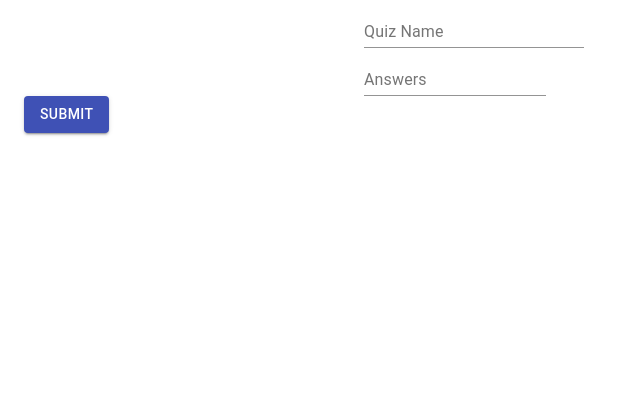
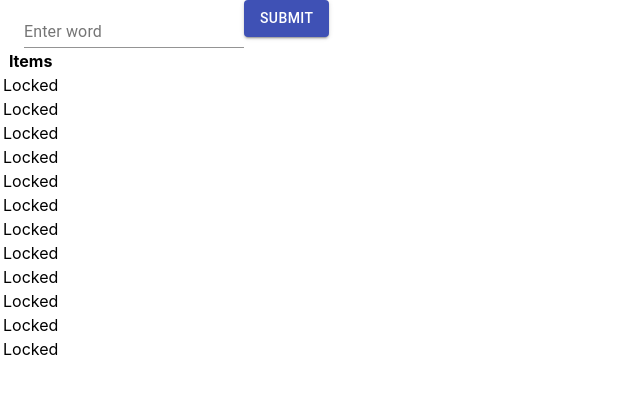
Before and after one commit to hamsaravi0/quiz-game, a React (Create React App) app in the folder qg-client-side/: page / in a window 1280 px wide. Shown: the top 394 px of the page, without its empty margins (0-640 px from the left). Built offline with nearby package versions, Linux system fonts and the light colour scheme.

Commit message:
Added the quiz game component

```diff
--- a/qg-client-side/src/App.tsx
+++ b/qg-client-side/src/App.tsx
@@ -1,6 +1,7 @@
 import React from 'react';
 import { QuizForm } from './FComponents/QuizForm';
 import './App.css';
+import { QuizGame } from './FComponents/QuizGame';
 
 // import React, { useState } from "react";
 
@@ -24,7 +25,7 @@ import './App.css';
 
 const App: React.FC = () => {
 
-  return  <QuizForm />
+  return  <QuizGame />
 
 }
 
--- a/qg-client-side/src/FComponents/QuizForm.tsx
+++ b/qg-client-side/src/FComponents/QuizForm.tsx
@@ -16,14 +16,14 @@ export const QuizForm: React.FC = () => {
 
     return (
         <div>
-            <Container maxWidth="sm">
+            <Container>
                 <TextField
                 id="standard-textarea"
                 label="Quiz Name"
                 {...name.bind}
                 />
             </Container>
-            <Container maxWidth="sm">
+            <Container>
                 <TextField
                 id="standard-textarea"
                 label="Answers"
--- /dev/null
+++ b/qg-client-side/src/FComponents/QuizGame.tsx
@@ -0,0 +1,81 @@
+import { render } from "@testing-library/react";
+import React, { useState } from "react";
+
+import { TextField, Container, Button } from '@material-ui/core';
+import { useInput } from "./useInput";
+
+export const QuizGame = () => {
+    const word = useInput("");
+    const data = [
+        "attach",
+        "wholesale",
+        "screw",
+        "injure",
+        "beef",
+        "third",
+        "lonely",
+        "illustrious",
+        "chilly",
+        "wrist",
+        "left",
+        "powerful"
+    ];
+    const [display, setDisplay] = useState<number[]>(new Array(data.length).fill(0));
+
+    function handleSubmit() {
+        let match = -1;
+        data.forEach((text, i) => {
+            if(text === (word.value)) {
+                match = i;
+            }
+        })
+        if(match !== -1) {
+            setDisplay(prevField => {
+                const field = [...prevField];
+                field[match] = 1;
+                return field;
+            })
+        }
+        word.reset();
+    }
+
+    function handleOnKeyDown(e : React.KeyboardEvent) {
+        if(e.code === "Enter") {
+            handleSubmit();
+        }
+    }
+
+    return (
+        <div>
+            <Container>
+                <TextField
+                id="standard-textarea"
+                label="Enter word"
+                onKeyDown={handleOnKeyDown}
+                {...word.bind}
+                />
+                <Button variant="contained" color="primary" onClick={handleSubmit}>
+                    Submit
+                </Button>
+            </Container>
+
+            <table>
+            <thead>
+                <tr>
+                    <th>Items</th>
+                </tr>
+            </thead>
+            <tbody>
+            {data.map((row, i) => {
+                return (
+                <tr>
+                    <td>{display[i] === 0 ? "Locked" : row}</td>
+                </tr>
+                )
+            })}
+            </tbody>
+        </table>
+      </div>
+    )
+
+}
```
